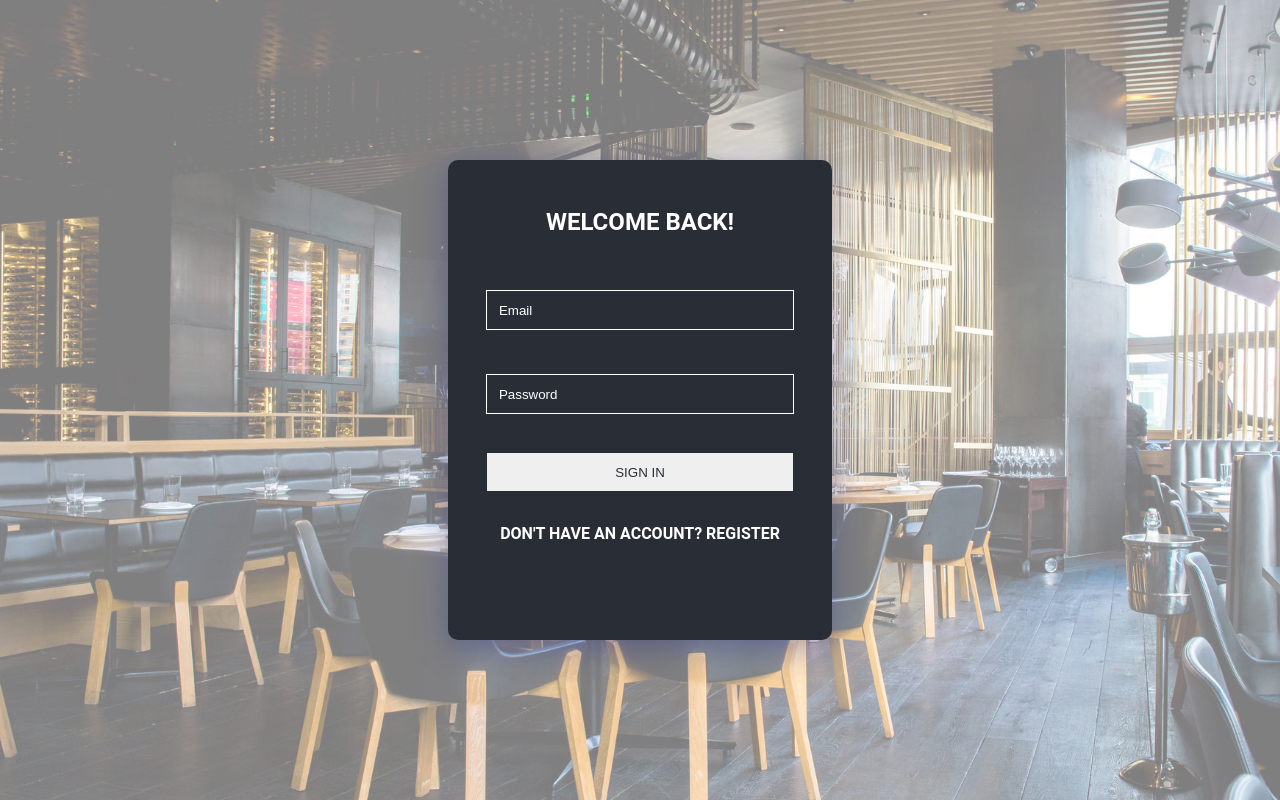
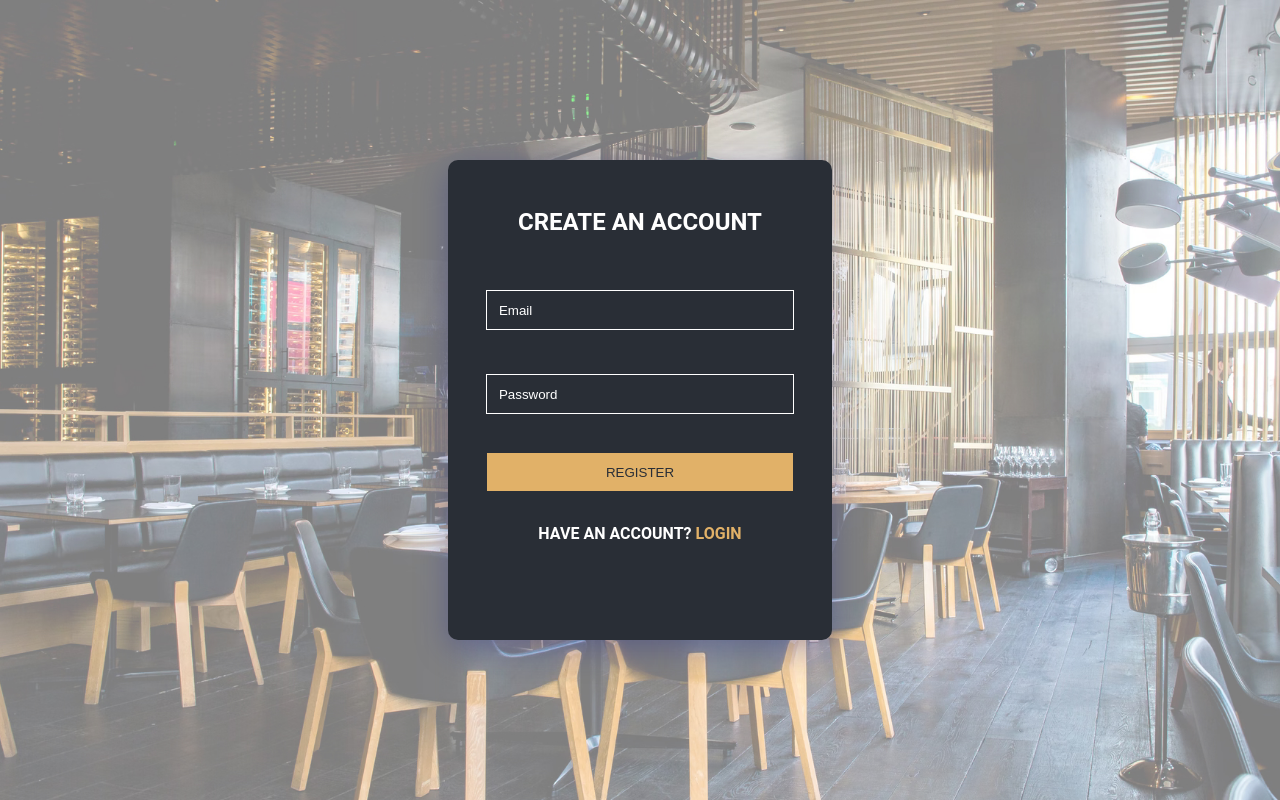
Before and after one commit to chingu-voyages/v43-tier3-team-37, a React (Create React App) app: page /register in a window 1280 px wide. Built offline with nearby package versions, Linux system fonts and the light colour scheme.

Commit message:
added register

```diff
--- a/package.json
+++ b/package.json
@@ -9,6 +9,7 @@
     "react": "^18.2.0",
     "react-dom": "^18.2.0",
     "react-icons": "^4.8.0",
+    "react-router-dom": "^6.9.0",
     "react-scripts": "5.0.1",
     "styled-components": "^5.3.9",
     "web-vitals": "^2.1.4"
--- a/src/App.js
+++ b/src/App.js
@@ -1,14 +1,21 @@
 import Theme from "./Theme";
+import { BrowserRouter as Router, Routes, Route } from "react-router-dom";
+import SignIn from "./components/SignIn";
+import Register from "./components/Register";
 
-import SignIn from "./components/SignIn"
 
 import "./App.css";
 function App() {
   return (
     <Theme>
-      <div className="App">
-       <SignIn />
-      </div>
+       <Router>
+
+          <Routes>
+            <Route path='/signin' element={<SignIn />}></Route>
+            <Route path='/register' element={<Register/>}></Route>
+          </Routes>
+
+      </Router>
     </Theme>
   );
 }
--- a/src/components/Button.js
+++ b/src/components/Button.js
@@ -10,7 +10,7 @@ const Button = ({content}) => {
 
 const StyledButton = styled.button`
 
-background-color: #fffff;
+background-color: #E1B168;
 color: #292E36;
 border-color: #ffff;
 border: 1px;
--- a/src/components/Register.js
+++ b/src/components/Register.js
@@ -0,0 +1,91 @@
+import React from 'react'
+import "../styles/SignIn.css"
+import styled from 'styled-components'
+import Input from './Input'
+import Button from './Button'
+import { useNavigate } from "react-router-dom";
+
+
+const Register = () => {
+
+  const navigate = useNavigate();
+
+   const handleClick = () => {
+      navigate("/signin");
+   };
+
+
+  return (
+    <MainContainer>
+      <SignInText>Create an account</SignInText>
+      <InputContainer>
+        <Input type="text" placeholder="Email"/>
+        <Input type="password" placeholder="Password" />
+      </InputContainer>
+      <ButtonContainer><Button content="Register"/></ButtonContainer>
+      <LastText>have an account? <LinkText onClick={handleClick}>Login</LinkText></LastText>
+
+
+    </MainContainer>
+  )
+}
+
+const MainContainer = styled.div`
+
+display: flex;
+flex-direction: column;
+align-items: center;
+height: 60vh;
+width: 30vw;
+background-color: #292E36;
+box-shadow: 0 8px 32px 0 rgba(31, 38, 135, 0.37);
+background-filter: blur(8.5px);
+border-radius: 10px;
+color: #ffffff;
+text-transform: uppercase;
+font-spoting: 0.4em;
+
+`;
+
+const SignInText = styled.h2`
+
+margin: 3rem 0 2rem 0;
+`;
+
+const InputContainer = styled.div`
+
+display: flex;
+flex-direction: column;
+justify-content: space-around;
+align-items: center;
+height: 35%;
+width: 100%;
+
+
+`;
+
+const ButtonContainer = styled.div`
+  margin: 1rem 0 2rem 0;
+  width: 100%;
+  display: flex;
+  align-items: center;
+  justify-content: center;
+
+`
+
+
+const LastText = styled.h4`
+
+margin: 0 0 2rem 0;
+
+`
+
+const LinkText = styled.a`
+
+color: #E1B168;
+cursor: pointer;
+`
+
+
+
+export default Register;
--- a/src/components/SignIn.js
+++ b/src/components/SignIn.js
@@ -3,10 +3,16 @@ import "../styles/SignIn.css"
 import styled from 'styled-components'
 import Input from './Input'
 import Button from './Button'
+import { useNavigate } from "react-router-dom";
 
 
 const SignIn = () => {
 
+  const navigate = useNavigate();
+
+  const handleClick = () => {
+     navigate("/register");
+  };
 
   return (
     <MainContainer>
@@ -16,7 +22,7 @@ const SignIn = () => {
         <Input type="password" placeholder="Password" />
       </InputContainer>
       <ButtonContainer><Button content="sign in"/></ButtonContainer>
-      <LastText>Don't have an account? Register</LastText>
+      <LastText>Don't have an account? <LinkText onClick={handleClick}>Register</LinkText></LastText>
 
 
     </MainContainer>
@@ -75,7 +81,8 @@ margin: 0 0 2rem 0;
 
 const LinkText = styled.a`
 
-color: yellow;
+color: #E1B168;
+cursor: pointer;
 `
 
 
```
Also changed, not shown: 1 other file (tests, documents, lock files or other folders).
